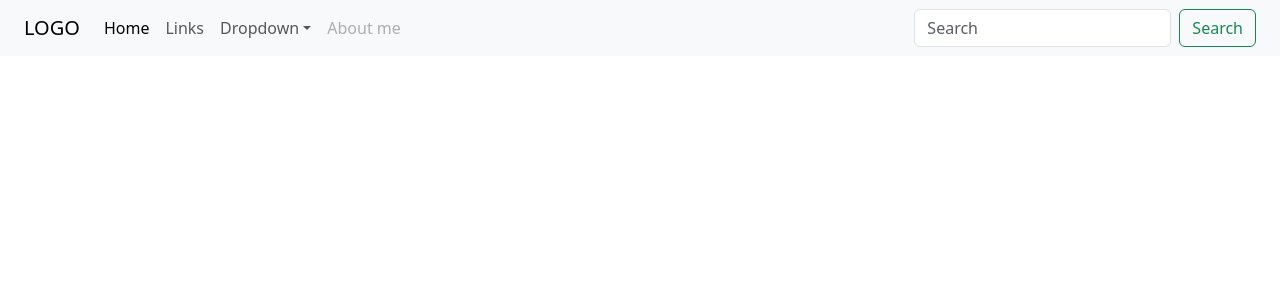
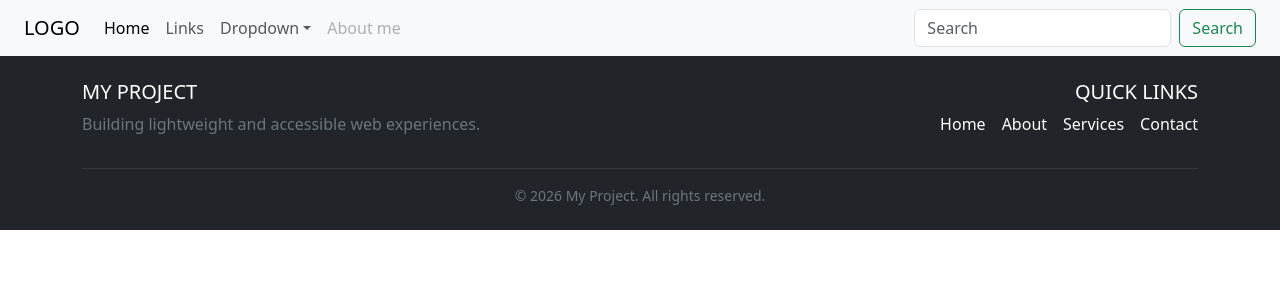
Before and after one commit to charlesv12/My-Website, a React (Vite) app in the folder my-react-app/: page / in a window 1280 px wide. Shown: the top 300 px of the page. Built offline with nearby package versions, Linux system fonts and the light colour scheme.

Commit message:
footer added to app jsx

```diff
--- a/my-react-app/src/App.jsx
+++ b/my-react-app/src/App.jsx
@@ -1,12 +1,14 @@
 import { useState } from 'react'
 import 'bootstrap/dist/css/bootstrap.min.css';
 import NavBar from './layouts/NavBarLayout.jsx'
+import Footer from './layouts/FooterLayout.jsx'
 import './App.css'
 
 function App() {
   return (
     <>
       <NavBar />
+      <Footer />
     </>
   )
 }
```
